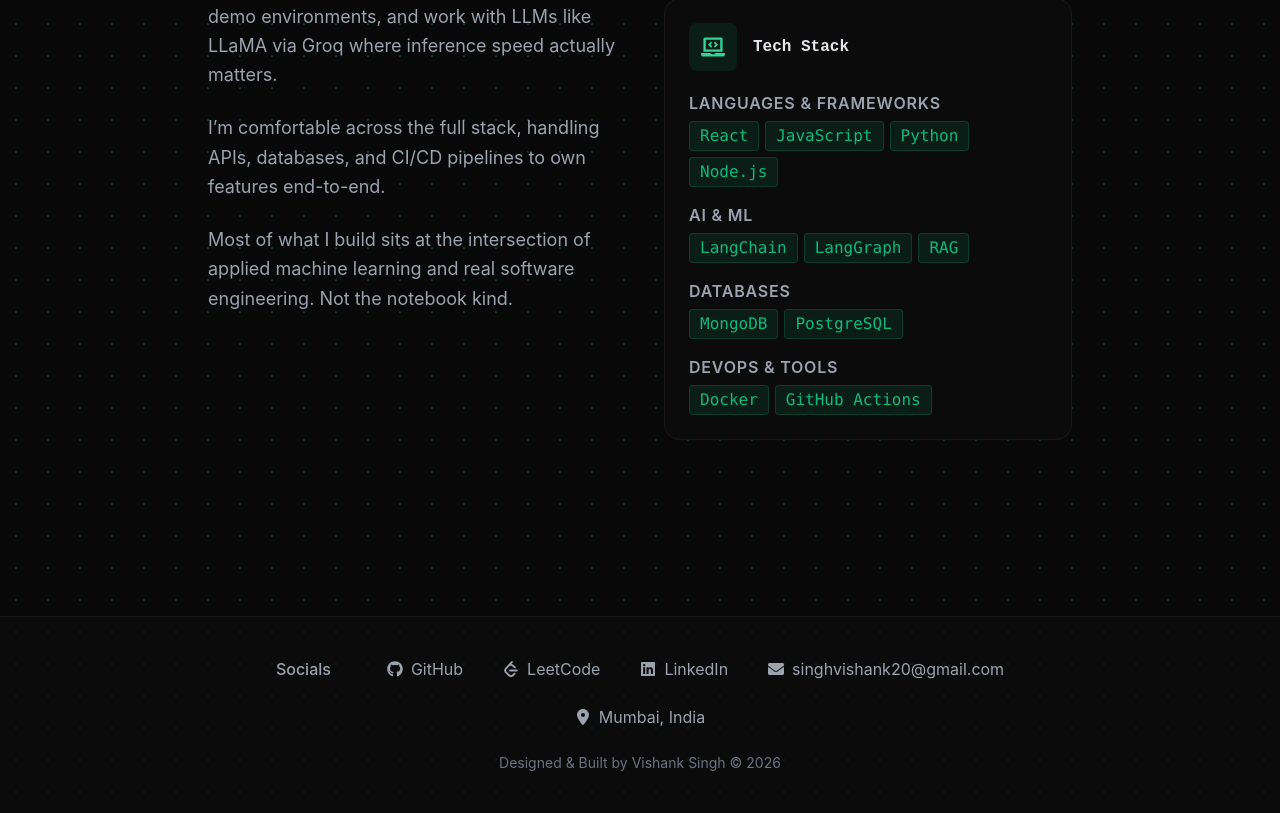
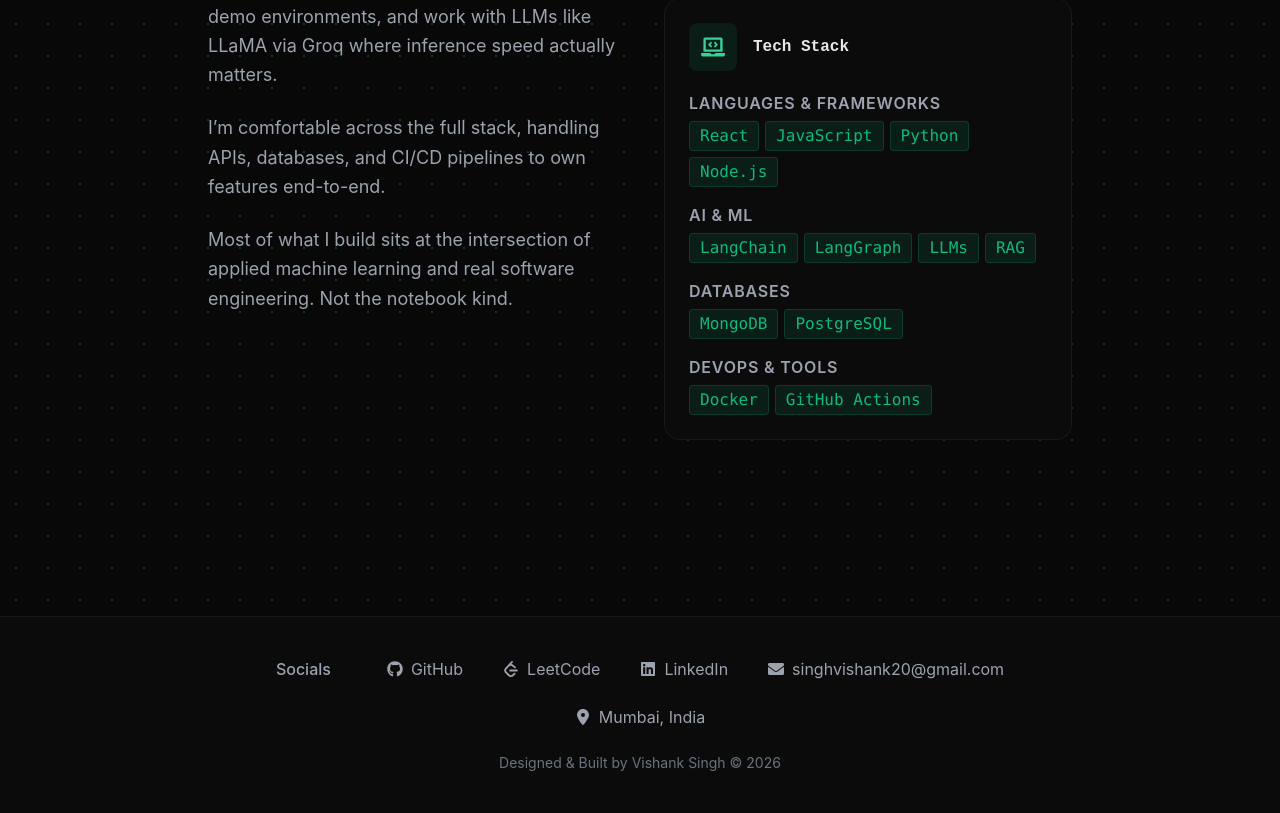
Before and after one commit to vishank020/portfolio-website, a React (Create React App) app in the folder profile/: page / in a window 1280 px wide. Shown: the part 4376-5189 px from the top of the page. Built offline with nearby package versions, Linux system fonts and the light colour scheme.

Commit message:
Add 'LLMs' to AI & ML skills section

```diff
--- a/profile/src/pages/About.jsx
+++ b/profile/src/pages/About.jsx
@@ -102,7 +102,7 @@ const About = () => {
             <div className="space-y-4">
               {[
                 { category: "Languages & Frameworks", skills: ["React", "JavaScript", "Python", "Node.js"] },
-                { category: "AI & ML", skills: ["LangChain", "LangGraph", "RAG"] },
+                { category: "AI & ML", skills: ["LangChain", "LangGraph", "LLMs", "RAG"] },
                 { category: "Databases", skills: ["MongoDB", "PostgreSQL"] },
                 { category: "DevOps & Tools", skills: ["Docker", "GitHub Actions"] }
               ].map((stack) => (
```
